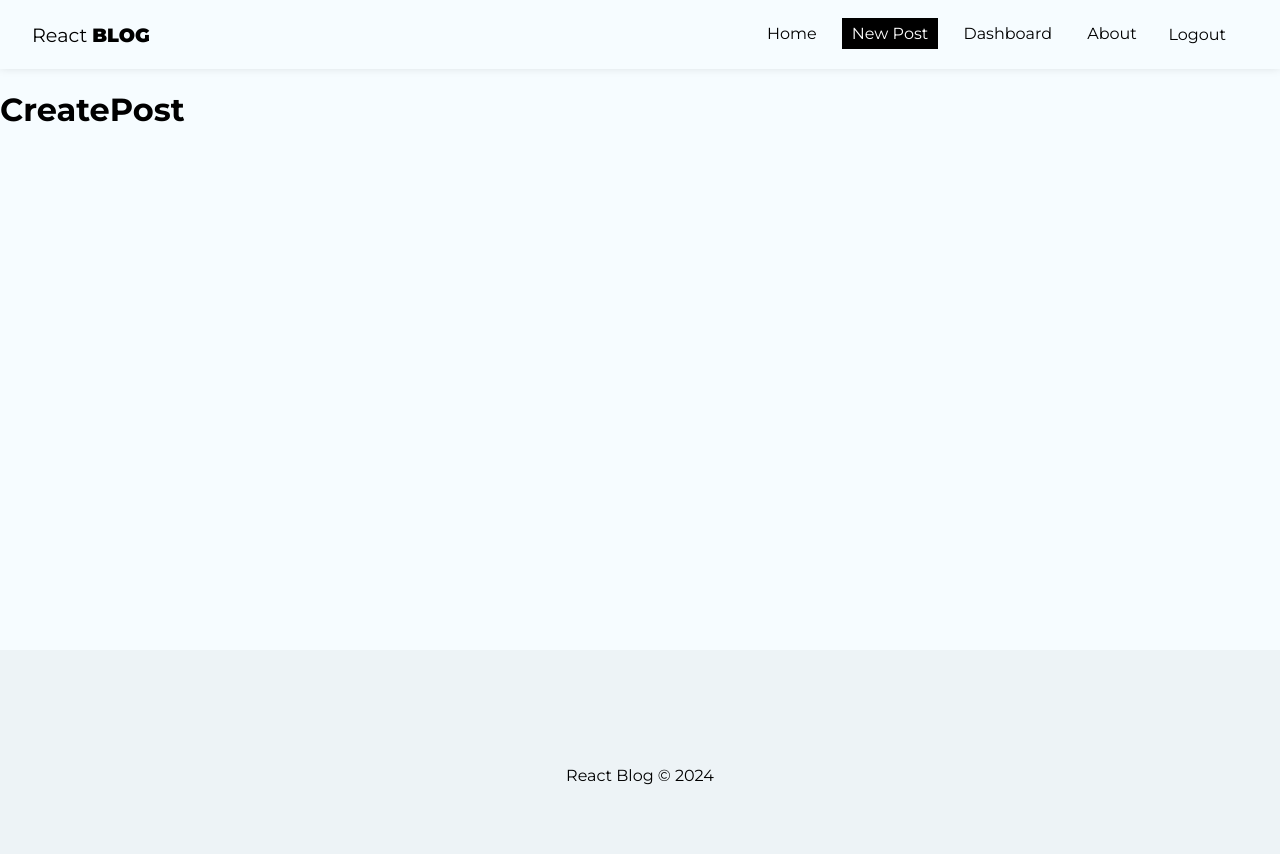
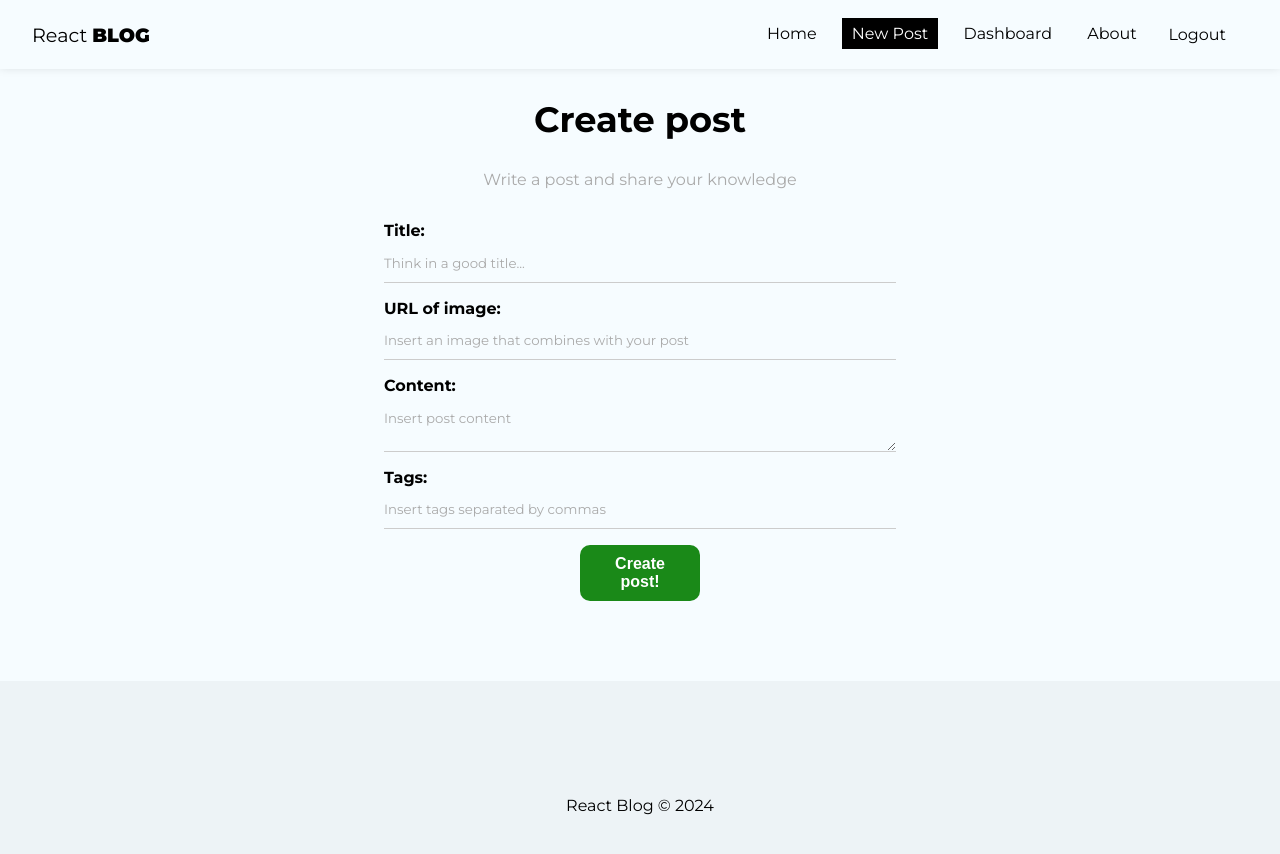
Before and after one commit to luizsett7/react-blog, a React (Create React App) app: page /posts/create in a window 1280 px wide. Shown: the top 854 px of the page. Built offline with nearby package versions, Linux system fonts and the light colour scheme; no server answers; sample sign-in values are in the browser's storage.

Commit message:
Post creation and Post Detail inserted

```diff
--- /dev/null
+++ b/src/components/PostDetail.jsx
@@ -0,0 +1,26 @@
+import { Link } from "react-router-dom";
+
+import styles from "./PostDetail.module.css";
+
+const PostDetail = ({ post }) => {
+  return (
+    <div className={styles.post_detail}>
+      <img src={post.image} alt={post.title} />
+      <h2>{post.title}</h2>
+      <p className={styles.createdby}>por: {post.createdBy}</p>
+      <div className={styles.tags}>
+        {post.tags.map((tag) => (
+          <p key={tag}>
+            <span>#</span>
+            {tag}
+          </p>
+        ))}
+      </div>
+      <Link to={`/posts/${post.id}`} className="btn btn-outline">
+        Ler
+      </Link>
+    </div>
+  );
+};
+
+export default PostDetail;
--- /dev/null
+++ b/src/components/PostDetail.module.css
@@ -0,0 +1,31 @@
+.post_detail {
+    margin-bottom: 2em;
+  }
+
+  .post_detail img {
+    max-width: 600px;
+  }
+
+  .post_detail h2 {
+    margin-bottom: 0.4em;
+  }
+
+  .post_detail .tags {
+    margin-bottom: 1.2em;
+    display: flex;
+  }
+
+  .tags p {
+    margin-right: 0.5em;
+  }
+
+  .tags span {
+    font-weight: bold;
+  }
+
+  .createdby {
+    font-style: italic;
+    color: #444;
+    font-size: 0.8em;
+    margin-bottom: 1em;
+  }
--- /dev/null
+++ b/src/hooks/useFetchDocuments.js
@@ -0,0 +1,73 @@
+import { useState, useEffect } from "react";
+import { db } from "../firebase/config";
+import {
+  collection,
+  query,
+  orderBy,
+  onSnapshot,
+  where,
+} from "firebase/firestore";
+
+export const useFetchDocuments = (docCollection, search = null, uid = null) => {
+  const [documents, setDocuments] = useState(null);
+  const [error, setError] = useState(null);
+  const [loading, setLoading] = useState(null);
+
+  const [cancelled, setCancelled] = useState(false);
+
+  useEffect(() => {
+    async function loadData() {
+      if (cancelled) {
+        return;
+      }
+
+      setLoading(true);
+
+      const collectionRef = await collection(db, docCollection);
+
+      try {
+        let q;
+
+        if (search) {
+          q = await query(
+            collectionRef,
+            where("tags", "array-contains", search),
+            orderBy("createdAt", "desc")
+          );
+        } else if (uid) {
+          q = await query(
+            collectionRef,
+            where("uid", "==", uid),
+            orderBy("createdAt", "desc")
+          );
+        } else {
+          q = await query(collectionRef, orderBy("createdAt", "desc"));
+        }
+
+        await onSnapshot(q, (querySnapshot) => {
+          setDocuments(
+            querySnapshot.docs.map((doc) => ({
+              id: doc.id,
+              ...doc.data(),
+            }))
+          );
+        });
+      } catch (error) {
+        console.log(error);
+        setError(error.message);
+      }
+
+      setLoading(false);
+    }
+
+    loadData();
+  }, [docCollection, search, uid, cancelled]);
+
+  console.log(documents);
+
+  useEffect(() => {
+    return () => setCancelled(true);
+  }, []);
+
+  return { documents, loading, error };
+};
--- /dev/null
+++ b/src/hooks/useInsertDocument.js
@@ -0,0 +1,60 @@
+import { useState, useEffect, useReducer } from "react";
+import { db } from "../firebase/config";
+import { collection, addDoc, Timestamp } from "firebase/firestore";
+
+const initialState = {
+  loading: null,
+  error: null,
+};
+
+const insertReducer = (state, action) => {
+  switch (action.type) {
+    case "LOADING":
+      return { loading: true, error: null };
+    case "INSERTED_DOC":
+      return { loading: false, error: null };
+    case "ERROR":
+      return { loading: false, error: action.payload };
+    default:
+      return state;
+  }
+};
+
+export const useInsertDocument = (docCollection) => {
+  const [response, dispatch] = useReducer(insertReducer, initialState);
+
+  // deal with memory leak
+  const [cancelled, setCancelled] = useState(false);
+
+  const checkCancelBeforeDispatch = (action) => {
+    if (!cancelled) {
+      dispatch(action);
+    }
+  };
+
+  const insertDocument = async (document) => {
+    checkCancelBeforeDispatch({ type: "LOADING" });
+
+    try {
+      const newDocument = { ...document, createdAt: Timestamp.now() };
+
+      const insertedDocument = await addDoc(
+        collection(db, docCollection),
+        newDocument
+      );
+
+      checkCancelBeforeDispatch({
+        type: "INSERTED_DOC",
+        payload: insertedDocument,
+      });
+    } catch (error) {
+      checkCancelBeforeDispatch({ type: "ERROR", payload: error.message });
+    }
+  };
+
+  useEffect(() => {
+    return () => setCancelled(true);
+  }, []);
+
+  return { insertDocument, response };
+};
--- a/src/pages/CreatePost/CreatePost.jsx
+++ b/src/pages/CreatePost/CreatePost.jsx
@@ -1,9 +1,126 @@
-import styles from './CreatePost.module.css'
+import styles from "./CreatePost.module.css";
+
+import { useState } from "react";
+import { useInsertDocument } from "../../hooks/useInsertDocument";
+import { useNavigate } from "react-router-dom";
+import { useAuthValue } from "../../contexts/AuthContext";
 
 const CreatePost = () => {
+  const [title, setTitle] = useState("");
+  const [image, setImage] = useState("");
+  const [body, setBody] = useState("");
+  const [tags, setTags] = useState([]);
+  const [formError, setFormError] = useState("");
+
+  const { user } = useAuthValue();
+
+  const navigate = useNavigate();
+
+  const { insertDocument, response } = useInsertDocument("posts");
+
+  const handleSubmit = (e) => {
+    e.preventDefault();
+    setFormError("");
+
+    try {
+      new URL(image);
+    } catch (error) {
+      setFormError("The image must be an URL.");
+    }
+
+    // create tags array
+    const tagsArray = tags.split(",").map((tag) => tag.trim().toLowerCase());
+
+    // check values
+    if (!title || !image || !tags || !body) {
+      setFormError("Please, fill all fields!");
+    }
+
+    console.log(tagsArray);
+
+    console.log({
+      title,
+      image,
+      body,
+      tags: tagsArray,
+      uid: user.uid,
+      createdBy: user.displayName,
+    });
+
+    if(formError) return
+
+    insertDocument({
+      title,
+      image,
+      body,
+      tags: tagsArray,
+      uid: user.uid,
+      createdBy: user.displayName,
+    });
+
+    navigate("/");
+  };
+
   return (
-    <div><h1>CreatePost</h1></div>
-  )
-}
+    <div className={styles.create_post}>
+      <h2>Create post</h2>
+      <p>Write a post and share your knowledge</p>
+      <form onSubmit={handleSubmit}>
+        <label>
+          <span>Title:</span>
+          <input
+            type="text"
+            name="text"
+            required
+            placeholder="Think in a good title..."
+            onChange={(e) => setTitle(e.target.value)}
+            value={title}
+          />
+        </label>
+        <label>
+          <span>URL of image:</span>
+          <input
+            type="text"
+            name="image"
+            required
+            placeholder="Insert an image that combines with your post"
+            onChange={(e) => setImage(e.target.value)}
+            value={image}
+          />
+        </label>
+        <label>
+          <span>Content:</span>
+          <textarea
+            name="body"
+            required
+            placeholder="Insert post content"
+            onChange={(e) => setBody(e.target.value)}
+            value={body}
+          ></textarea>
+        </label>
+        <label>
+          <span>Tags:</span>
+          <input
+            type="text"
+            name="tags"
+            required
+            placeholder="Insert tags separated by commas"
+            onChange={(e) => setTags(e.target.value)}
+            value={tags}
+          />
+        </label>
+        {!response.loading && <button className="btn">Create post!</button>}
+        {response.loading && (
+          <button className="btn" disabled>
+            Wait...
+          </button>
+        )}
+        {(response.error || formError) && (
+          <p className="error">{response.error || formError}</p>
+        )}
+      </form>
+    </div>
+  );
+};
 
-export default CreatePost
+export default CreatePost;
--- a/src/pages/CreatePost/CreatePost.module.css
+++ b/src/pages/CreatePost/CreatePost.module.css
@@ -0,0 +1,12 @@
+.create_post {
+    text-align: center;
+  }
+
+  .create_post h2 {
+    font-size: 2.2em;
+  }
+
+  .create_post p {
+    color: #aaa;
+    margin-bottom: 2em;
+  }
--- a/src/pages/Home/Home.jsx
+++ b/src/pages/Home/Home.jsx
@@ -1,9 +1,43 @@
-import styles from "./Home.module.css"
+import styles from "./Home.module.css";
+
+import { useNavigate, Link } from "react-router-dom";
+import { useState } from "react";
+import { useFetchDocuments } from "../../hooks/useFetchDocuments";
+import PostDetail from "../../components/PostDetail";
 
 const Home = () => {
+  const [query, setQuery] = useState("");
+  const { documents: posts, loading } = useFetchDocuments("posts");
+
+  const handleSubmit = (e) => {
+    e.preventDefault();
+  };
+
   return (
-    <div>Home</div>
-  )
-}
+    <div className={styles.home}>
+      <h1>View our most recent posts</h1>
+      <form onSubmit={handleSubmit} className={styles.search_form}>
+        <input
+          type="text"
+          onChange={(e) => setQuery(e.target.value)}
+          placeholder="Search for tags"
+        />
+        <button className="btn btn-dark">Search</button>
+      </form>
+      <div>
+        <h1>Posts...</h1>
+        {posts && posts.length === 0 && (
+          <div className={styles.noposts}>
+            <p>Não foram encontrados posts</p>
+            <Link to="/posts/create" className="btn">
+              Create first post
+            </Link>
+          </div>
+        )}
+        {posts && posts.map((post) => <PostDetail key={post.id} post={post} />)}
+      </div>
+    </div>
+  );
+};
 
-export default Home
+export default Home;
--- a/src/pages/Home/Home.module.css
+++ b/src/pages/Home/Home.module.css
@@ -0,0 +1,31 @@
+.home {
+    display: flex;
+    flex-direction: column;
+    align-items: center;
+    justify-content: center;
+  }
+
+  .search_form {
+    max-width: 100%;
+    width: 60%;
+    display: flex;
+    justify-content: center;
+    margin-bottom: 2em;
+  }
+
+  .search_form input {
+    margin-right: 10px;
+    width: 50%;
+  }
+
+  .noposts {
+    text-align: center;
+  }
+
+  .noposts p {
+    margin-bottom: 1.5em;
+  }
+
+  .noposts a {
+    padding: 10px 25px;
+  }
```
